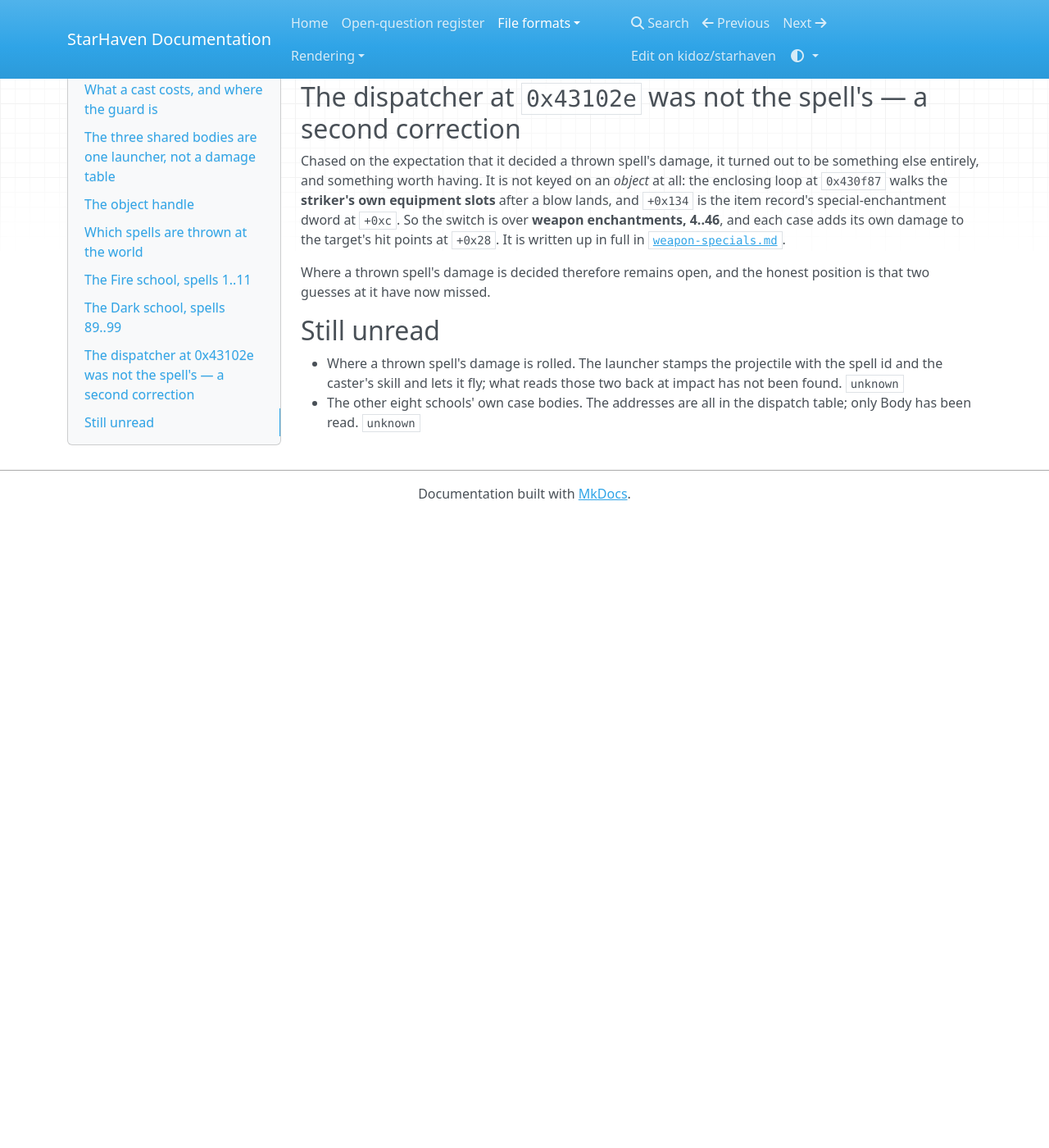
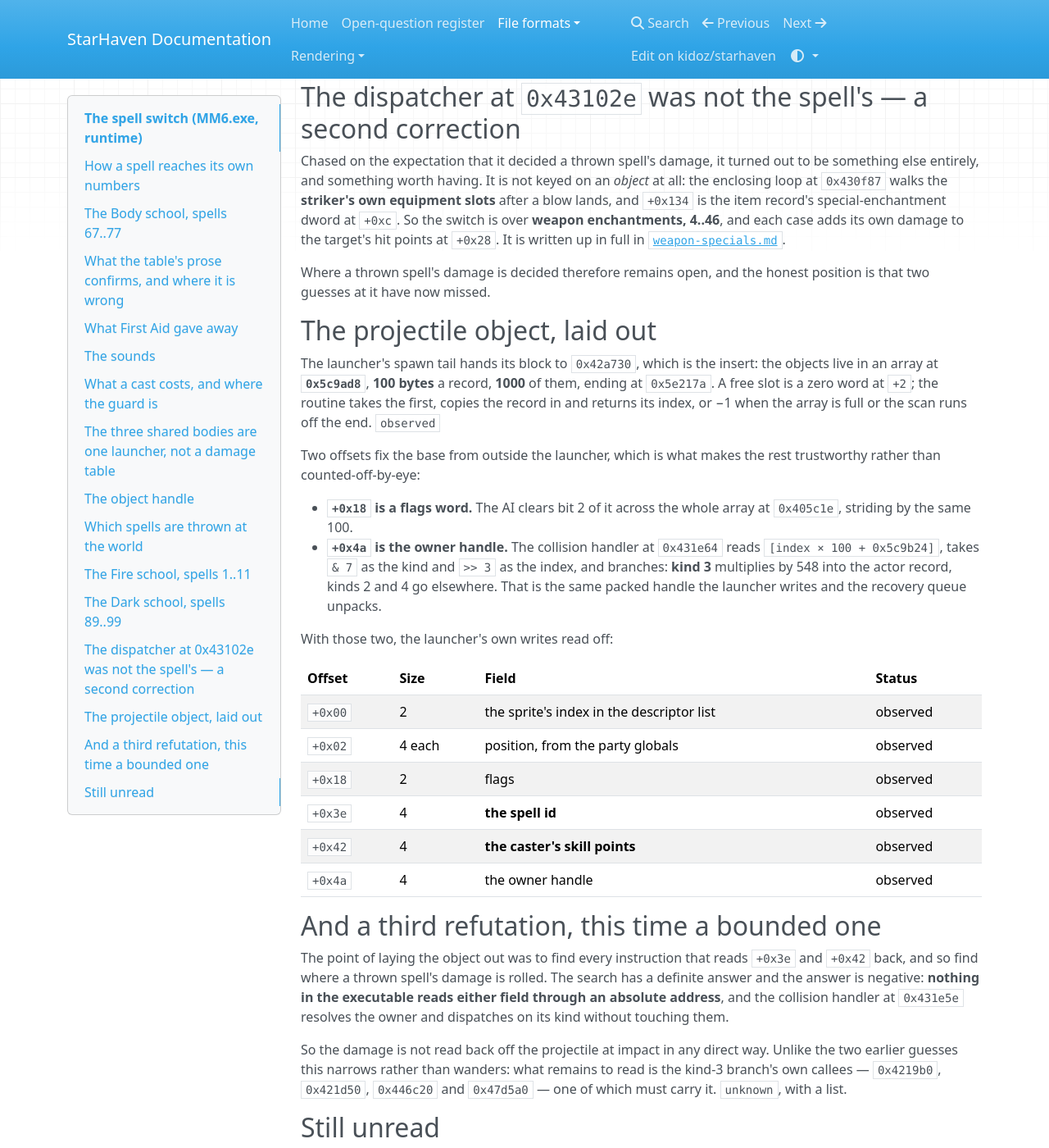
Before and after one commit to kidoz/starhaven, an MkDocs documentation site: the page built from docs/formats/spell-switch.md, in a window 1280 px wide and 1400 px high, scrolled down 4959 px. Shown: the whole window at 82% size. Built offline with MkDocs 1.6.1, drawn with Linux system fonts in a browser that asks for light colours; nearby versions of some CDN libraries; before the commit the page ends 5589 px from its top, so only the background shows below that.

Commit message:
Lay out the projectile object and bound the search for spell damage

```diff
--- a/docs/formats/spell-switch.md
+++ b/docs/formats/spell-switch.md
@@ -235,6 +235,52 @@ target's hit points at `+0x28`. It is written up in full in
 Where a thrown spell's damage is decided therefore remains open, and the
 honest position is that two guesses at it have now missed.
 
+## The projectile object, laid out
+
+The launcher's spawn tail hands its block to `0x42a730`, which is the
+insert: the objects live in an array at **`0x5c9ad8`**, **100 bytes** a
+record, **1000** of them, ending at `0x5e217a`. A free slot is a zero word
+at `+2`; the routine takes the first, copies the record in and returns its
+index, or −1 when the array is full or the scan runs off the end.
+`observed`
+
+Two offsets fix the base from outside the launcher, which is what makes the
+rest trustworthy rather than counted-off-by-eye:
+
+- **`+0x18` is a flags word.** The AI clears bit 2 of it across the whole
+  array at `0x405c1e`, striding by the same 100.
+- **`+0x4a` is the owner handle.** The collision handler at `0x431e64`
+  reads `[index × 100 + 0x5c9b24]`, takes `& 7` as the kind and `>> 3` as
+  the index, and branches: **kind 3** multiplies by 548 into the actor
+  record, kinds 2 and 4 go elsewhere. That is the same packed handle the
+  launcher writes and the recovery queue unpacks.
+
+With those two, the launcher's own writes read off:
+
+| Offset | Size | Field | Status |
+| --- | --- | --- | --- |
+| `+0x00` | 2 | the sprite's index in the descriptor list | observed |
+| `+0x02` | 4 each | position, from the party globals | observed |
+| `+0x18` | 2 | flags | observed |
+| `+0x3e` | 4 | **the spell id** | observed |
+| `+0x42` | 4 | **the caster's skill points** | observed |
+| `+0x4a` | 4 | the owner handle | observed |
+
+## And a third refutation, this time a bounded one
+
+The point of laying the object out was to find every instruction that reads
+`+0x3e` and `+0x42` back, and so find where a thrown spell's damage is
+rolled. The search has a definite answer and the answer is negative:
+**nothing in the executable reads either field through an absolute address**,
+and the collision handler at `0x431e5e` resolves the owner and dispatches on
+its kind without touching them.
+
+So the damage is not read back off the projectile at impact in any direct
+way. Unlike the two earlier guesses this narrows rather than wanders: what
+remains to read is the kind-3 branch's own callees — `0x4219b0`, `0x421d50`,
+`0x446c20` and `0x47d5a0` — one of which must carry it. `unknown`, with a
+list.
+
 ## Still unread
 
 - Where a thrown spell's damage is rolled. The launcher stamps the
```
Also changed, not shown: README.md (+10 -0 lines).
